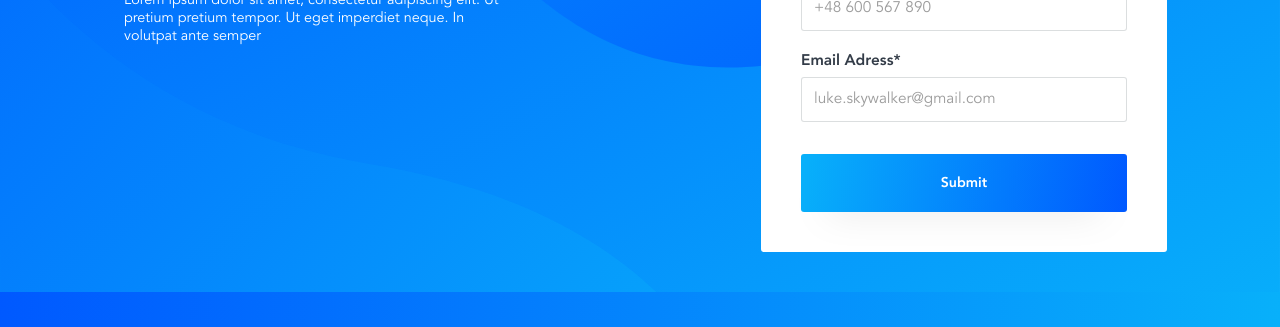
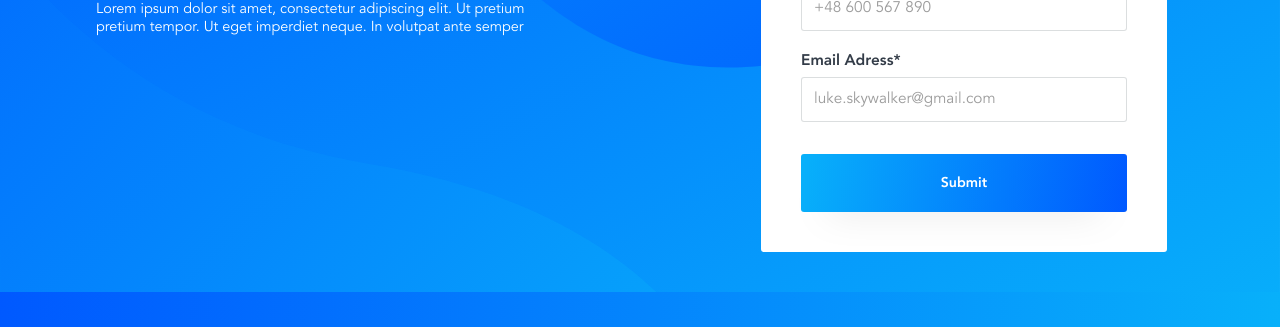
Before and after one commit to link2pk/ebill, a website: page biller.html in a window 1280 px wide. Shown: the part 363-690 px from the top of the page. Drawn offline with Linux system fonts and the light colour scheme; files whose address does not match are found by name.

Commit message:
biller hero p max-width

```diff
--- a/assets/scss/_custom.scss
+++ b/assets/scss/_custom.scss
@@ -373,6 +373,9 @@ textarea{
             margin-bottom: 4.5rem;
         }
     }
+    .biller .hero p{
+        max-width: 440px;
+    }
     .download-from {
         img {
             width: 11rem;
```
Also changed, not shown: assets/css/app.css.
